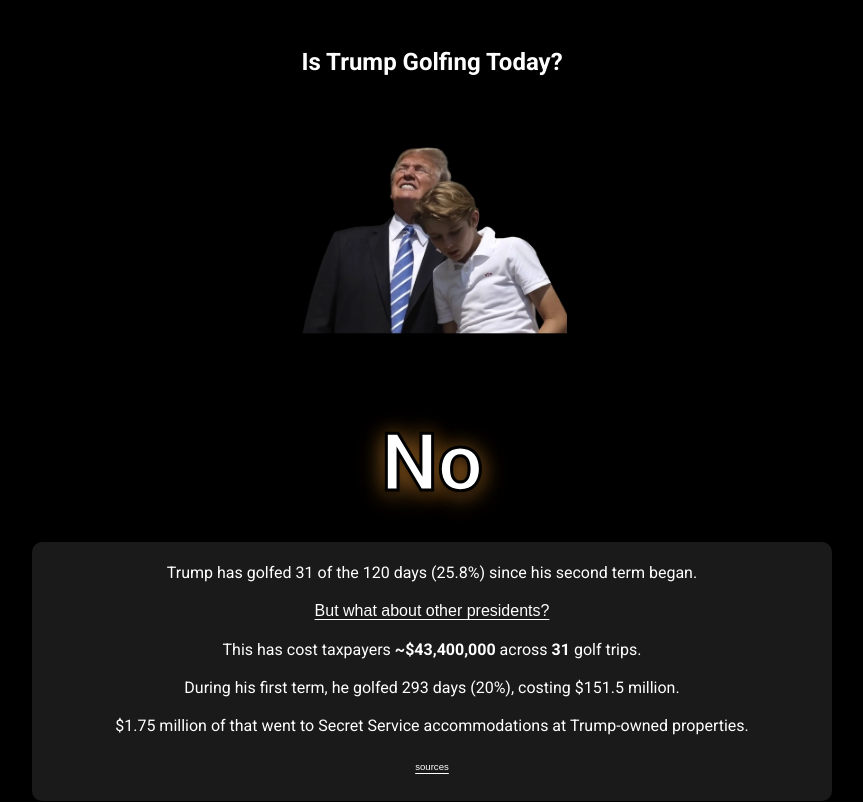
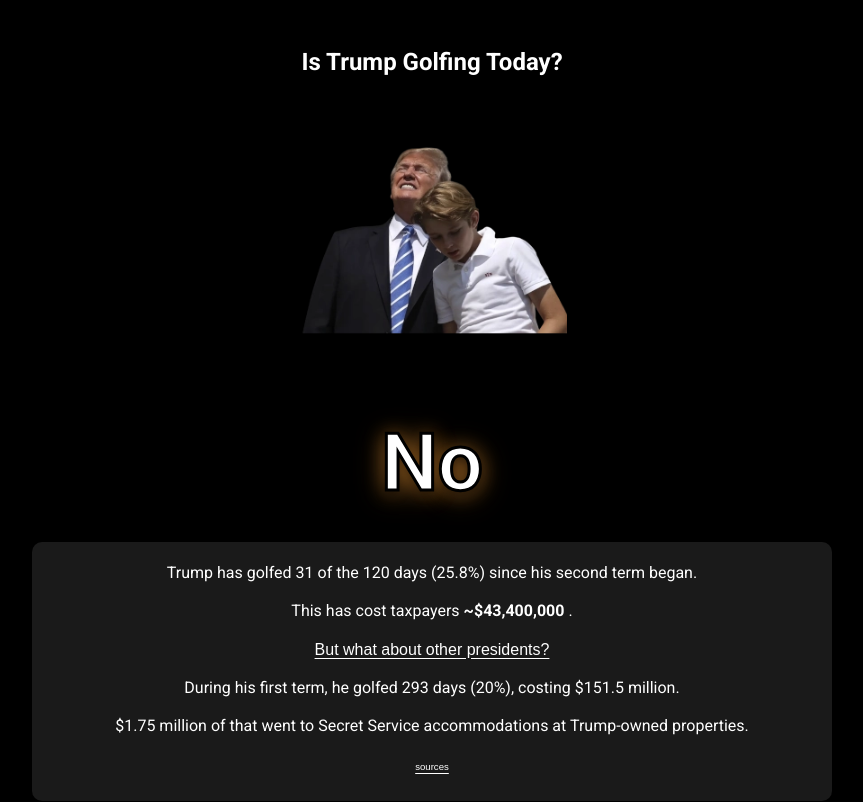
Before and after one commit to soyboi1312/istrumpgolfing.today, a Next.js app: page / in a window 1280 px wide. Shown: the top 802 px of the page, without its empty margins (208-1071 px from the left). Built offline with nearby package versions, Linux system fonts and the light colour scheme.

Commit message:
Update index.tsx

```diff
--- a/pages/index.tsx
+++ b/pages/index.tsx
@@ -237,6 +237,15 @@ const Home: React.FC<HomeProps> = ({
             <span id="daysSinceStart">{effectiveDaysSinceStart}</span> days (
             {percentage}%) since his second term began.
           </p>
+          <p></p>
+          <p>
+            This has cost taxpayers{" "}
+            <span className={styles.cost}>
+              {`~$${(totalCost || 0).toLocaleString("en-US", {
+                maximumFractionDigits: 0,
+              })}`}
+            </span>{" "}.
+          </p>
 
           <div className={styles.vacationButtonContainer}>
             <button
@@ -319,17 +328,8 @@ const Home: React.FC<HomeProps> = ({
               </div>
             )}
           </div>
+
           <p></p>
-          <p>
-            This has cost taxpayers{" "}
-            <span className={styles.cost}>
-              {`~$${(totalCost || 0).toLocaleString("en-US", {
-                maximumFractionDigits: 0,
-              })}`}
-            </span>{" "}
-            across <strong>{totalTrips}</strong> golf trips.
-          </p>
-
           <p>
             During his first term, he golfed 293 days (20%), costing $151.5
             million.
```
